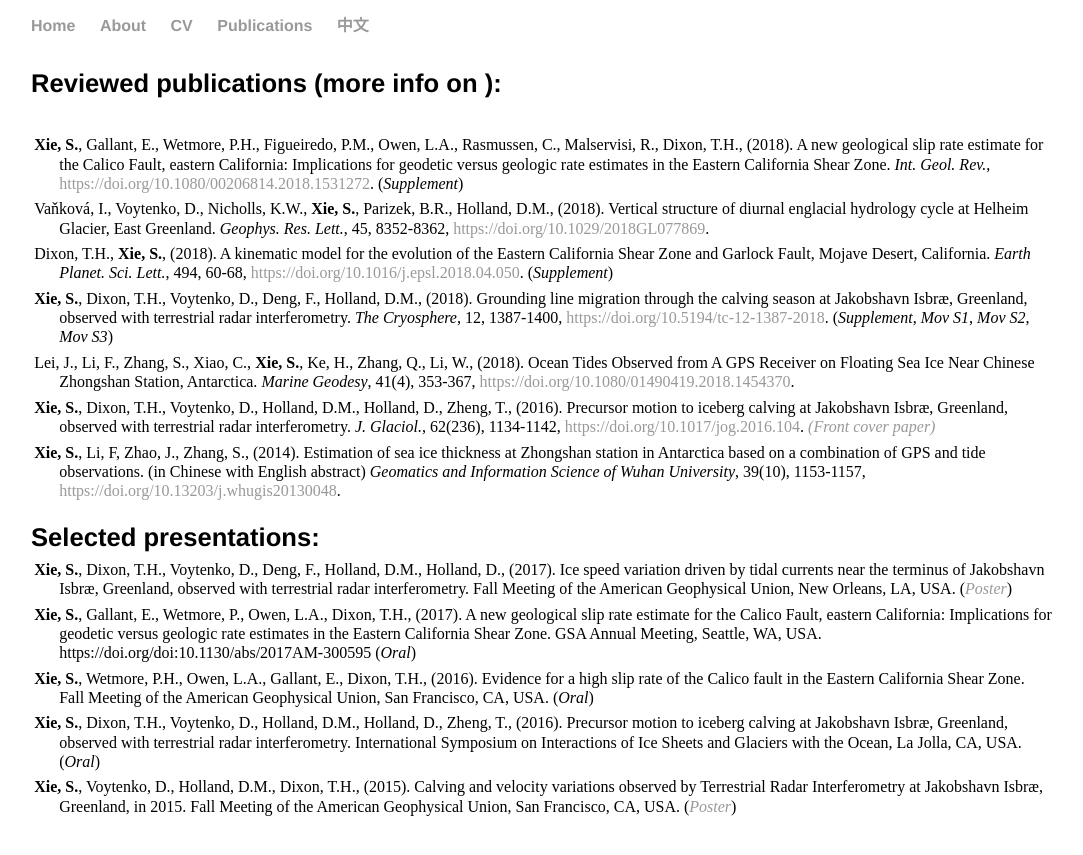
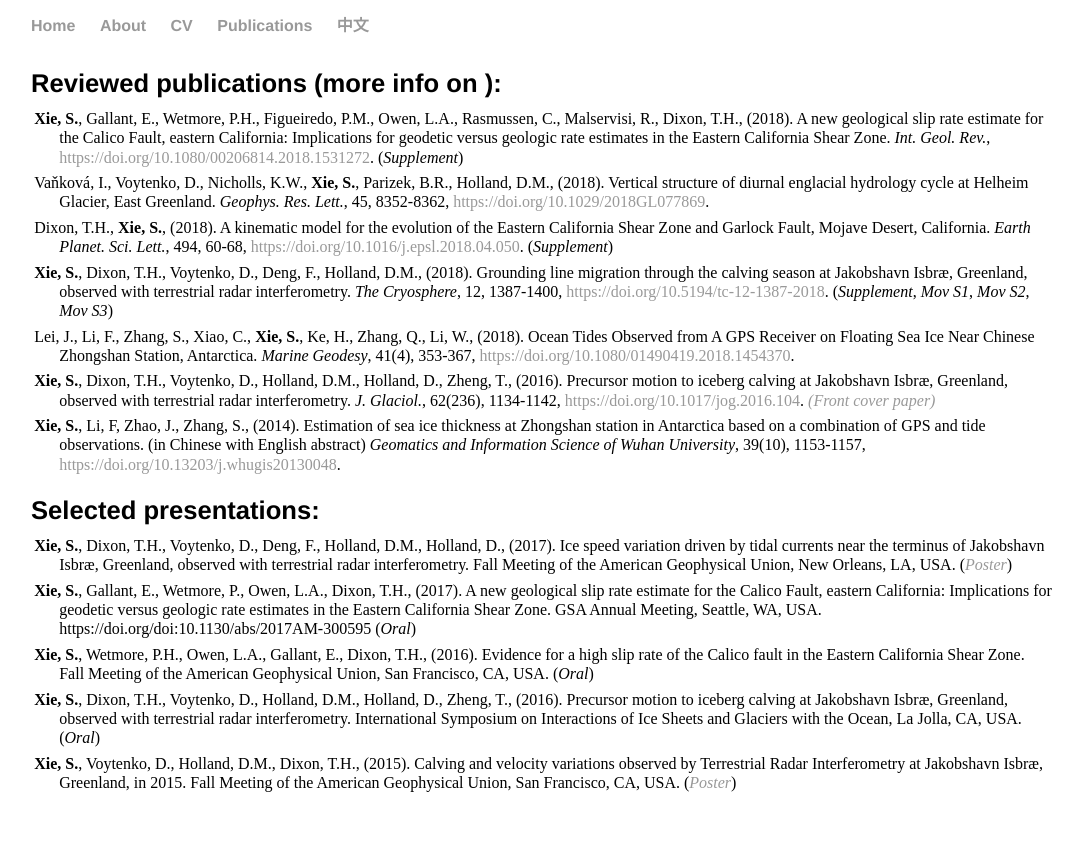
Before and after one commit to suruixie/suruixie.github.io, a Jekyll site: the page built from publications/index.html, in a window 1280 px wide. Shown: the top 855 px of the page, without its empty margins (97-1180 px from the left). Built offline with Jekyll 4.4.1, drawn with Linux system fonts in a browser that asks for light colours; a style sheet for code colours, icons or effects is not loaded.

Commit message:
Update index.html

```diff
--- a/publications/index.html
+++ b/publications/index.html
@@ -4,7 +4,7 @@
 ---
 <link rel="stylesheet" href="https://cdn.rawgit.com/jpswalsh/academicons/master/css/academicons.min.css">
 <div class="publications">
-	<h4>Reviewed publications (more info on <a  href="https://scholar.google.com/citations?hl=en&user=kF4StsMAAAAJ&view_op=list_works"><i class="ai ai-google-scholar ai-2x"></i></a>): </h4>
+	<h4 style="margin-bottom:0.3em;">Reviewed publications (more info on <a  href="https://scholar.google.com/citations?hl=en&user=kF4StsMAAAAJ&view_op=list_works"><i class="ai ai-google-scholar ai-2x"></i></a>): </h4>
 	<p  class="publist" style="font-size:1.0em;">
 		<strong>Xie, S.</strong>, Gallant, E., Wetmore, P.H., Figueiredo, P.M., Owen, L.A., Rasmussen, C., Malservisi, R., Dixon, T.H., (2018). A new geological slip rate estimate for the Calico Fault, eastern California: Implications for geodetic versus geologic rate estimates in the Eastern California Shear Zone. <em>Int. Geol. Rev.</em>, <a href="https://doi.org/10.1080/00206814.2018.1531272">https://doi.org/10.1080/00206814.2018.1531272</a>.  (<em><a href="../files/2018/Xie_2018_IGR_supp.pdf" style="color:#000000;">Supplement</a></em>) <br>
 	<p  class="publist" style="font-size:1.0em;">
@@ -22,7 +22,7 @@
 		<br style="line-height:1.3em">
 	</p>
 
-	<h4 style="margin-bottom:0.2em;">Selected presentations:</h4>
+	<h4 style="margin-bottom:0.3em;">Selected presentations:</h4>
 	<p  class="publist" style="font-size:1.0em;">
 		<strong>Xie, S.</strong>, Dixon, T.H., Voytenko, D., Deng, F., Holland, D.M., Holland, D., (2017). Ice speed variation driven by tidal currents near the terminus of Jakobshavn Isbræ, Greenland, observed with terrestrial radar interferometry. Fall Meeting of the American Geophysical Union, New Orleans, LA, USA. (<em><a href="../files/2017/Xie_AGU17.pdf">Poster</a></em>)<br>
 	<p  class="publist" style="font-size:1.0em;">
```
